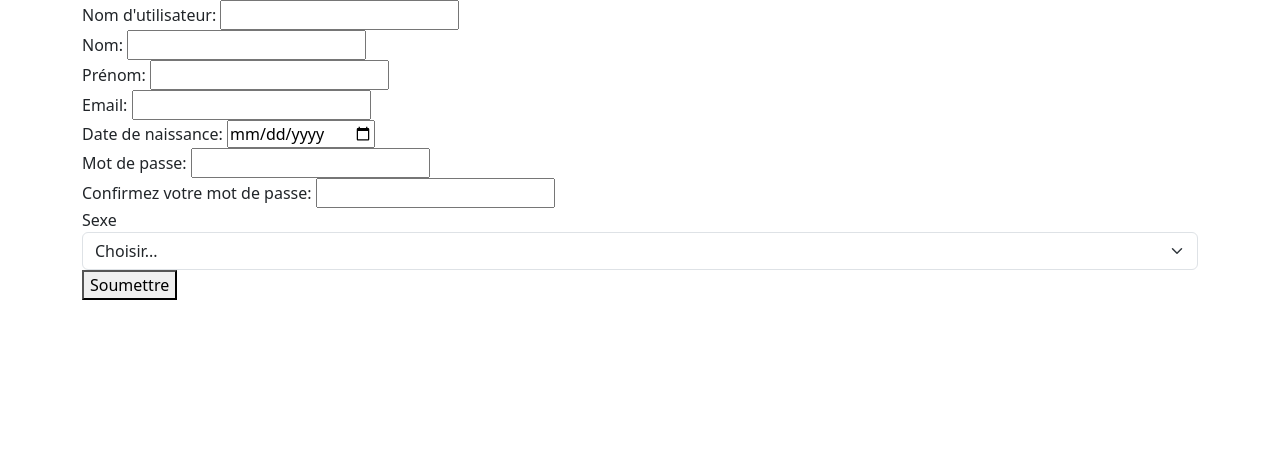
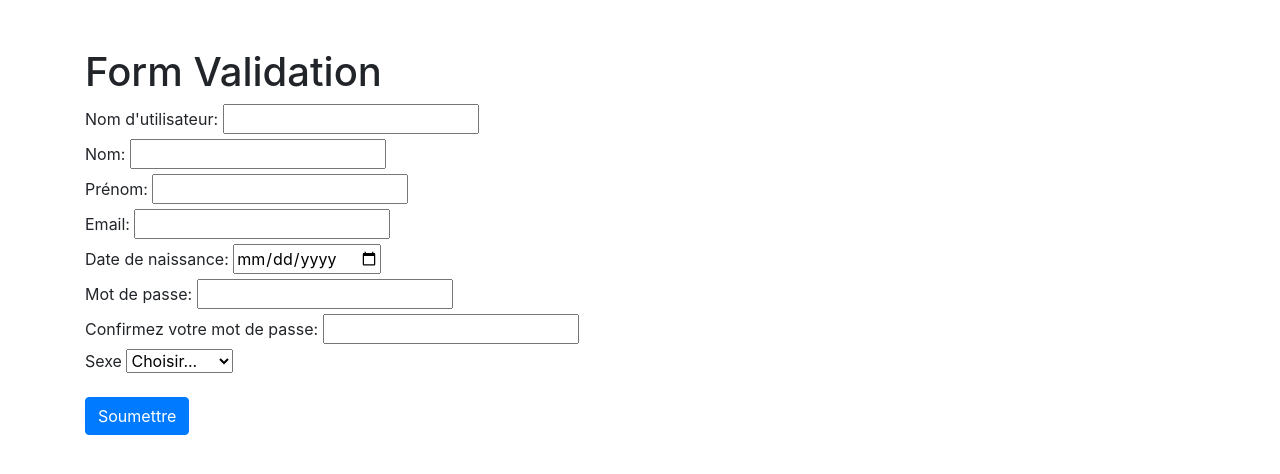
Before and after one commit to gus0660/exoFormulair, a plain HTML site: page index.html in a window 1280 px wide. Drawn offline with nearby package versions, Linux system fonts and the light colour scheme.

Commit message:
modif html

```diff
--- a/index.html
+++ b/index.html
@@ -5,16 +5,12 @@
     <meta name="viewport" content="width=device-width, initial-scale=1.0" />
     <title>Document</title>
     <link rel="stylesheet" href="styles.css" />
-    <link
-      href="https://cdn.jsdelivr.net/npm/bootstrap@5.3.2/dist/css/bootstrap.min.css"
-      rel="stylesheet"
-      integrity="sha384-T3c6CoIi6uLrA9TneNEoa7RxnatzjcDSCmG1MXxSR1GAsXEV/Dwwykc2MPK8M2HN"
-      crossorigin="anonymous"
-    />
+    <link rel="stylesheet" href="node_modules/bootstrap/dist/css/bootstrap.css">
   </head>
   <body>
-    <div class="container">
-      <form>
+    <div class="container my-5">
+      <form id="signup" class="form w-100" name="formValidate">
+        <h1>Form Validation</h1>
         <div class="form-field">
           <label for="username">Nom d'utilisateur:</label>
           <input type="text" name="username" id="username" autocomplete="off" />
@@ -76,9 +72,10 @@
           </select>
           <small></small>
         </div>
-        <button id="signup" type="submit">Soumettre</button>
+        <button class="btn btn-primary mt-3" type="submit">Soumettre</button>
       </form>
     </div>
     <script src="index.js"></script>
+
   </body>
 </html>
```
